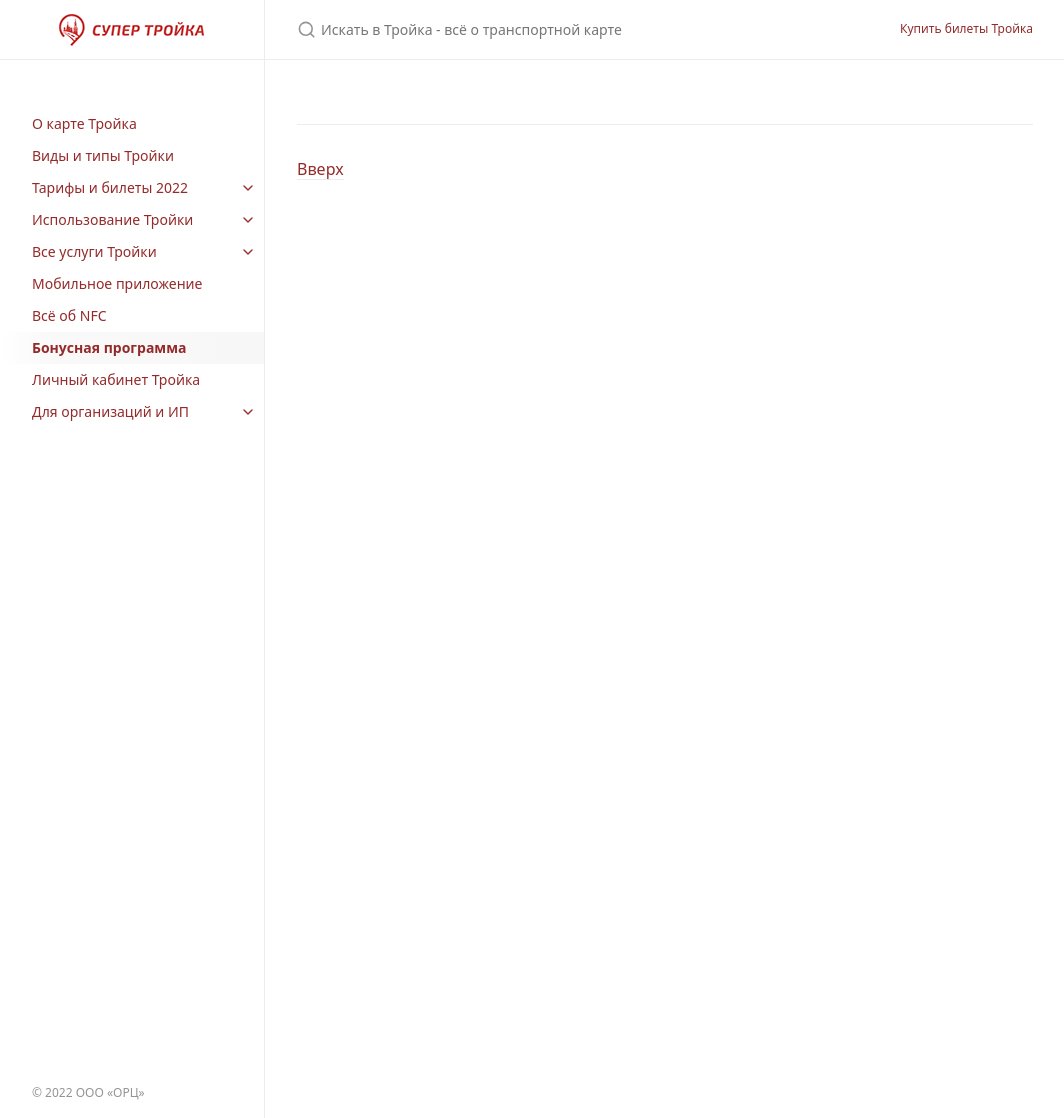
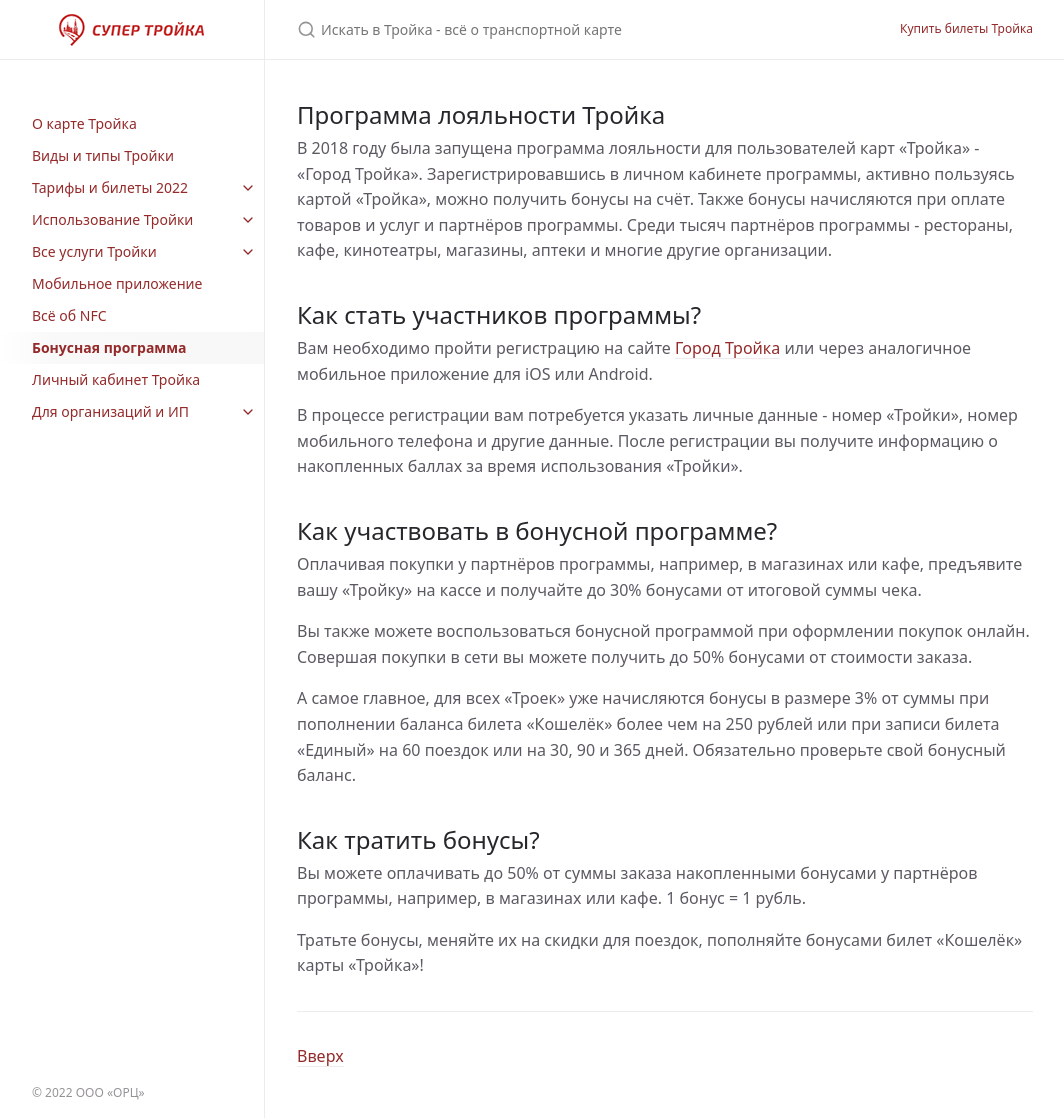
Before and after one commit to InvoiceBox/wiki.supertroika.ru, a Jekyll site: the page built from troika/bonus.md, in a window 1280 px wide and 1118 px high. Shown: the whole window, without its empty margins (107-1171 px from the left). Built offline with Jekyll 4.4.1, drawn with Linux system fonts in a browser that asks for light colours.

Commit message:
Added bonus info and ticket pics

```diff
--- a/troika/bonus.md
+++ b/troika/bonus.md
@@ -2,5 +2,40 @@
 layout: default
 nav_order: 8
 title: "Бонусная программа"
-date: 2022-05-05 15:21:00 +0300
+date: 2022-05-06 15:21:00 +0300
 ---
+
+## Программа лояльности Тройка
+
+В 2018 году была запущена программа лояльности для пользователей карт «Тройка» - «Город Тройка».
+Зарегистрировавшись в личном кабинете программы, активно пользуясь картой «Тройка»,
+можно получить бонусы на счёт. Также бонусы начисляются при оплате товаров и услуг
+и партнёров программы. Среди тысяч партнёров программы - рестораны, кафе, кинотеатры, магазины, аптеки и
+многие другие организации.
+
+## Как стать участников программы?
+
+Вам необходимо пройти регистрацию на сайте [Город Тройка](https://gorodtroika.ru) или через аналогичное
+мобильное приложение для iOS или Android.
+
+В процессе регистрации вам потребуется указать личные данные - номер «Тройки», номер мобильного телефона
+и другие данные. После регистрации вы получите информацию о накопленных баллах за время использования «Тройки».
+
+## Как участвовать в бонусной программе?
+
+Оплачивая покупки у партнёров программы, например, в магазинах или кафе, предъявите вашу «Тройку» на кассе
+и получайте до 30% бонусами от итоговой суммы чека.
+
+Вы также можете воспользоваться бонусной программой при оформлении покупок онлайн. Совершая покупки в сети
+вы можете получить до 50% бонусами от стоимости заказа.
+
+А самое главное, для всех «Троек» уже начисляются бонусы в размере 3% от суммы при пополнении баланса билета «Кошелёк»
+более чем на 250 рублей или при записи билета «Единый» на 60 поездок или на 30, 90 и 365 дней. Обязательно проверьте
+свой бонусный баланс.
+
+## Как тратить бонусы?
+
+Вы можете оплачивать до 50% от суммы заказа накопленными бонусами у партнёров программы, например, в магазинах или кафе.
+1 бонус = 1 рубль.
+
+Тратьте бонусы, меняйте их на скидки для поездок, пополняйте бонусами билет «Кошелёк» карты «Тройка»!
```
Also changed, not shown: troika/tickets/90minutes.md (+2 -0 lines), troika/tickets/single.md (+2 -0 lines), troika/tickets/tat-ab.md (+2 -0 lines), troika/tickets/tat.md (+2 -0 lines), assets/images/tickets/90min.png (added), assets/images/tickets/single.png (added), assets/images/tickets/tat.png (added).
